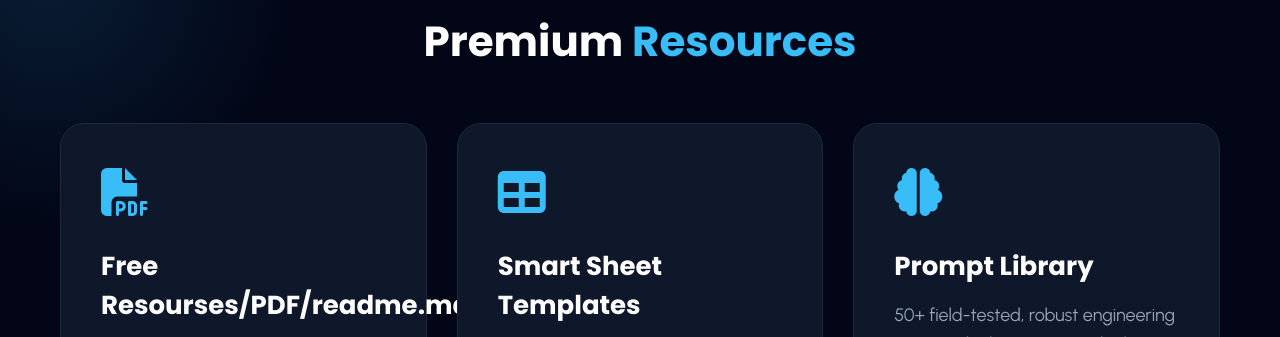
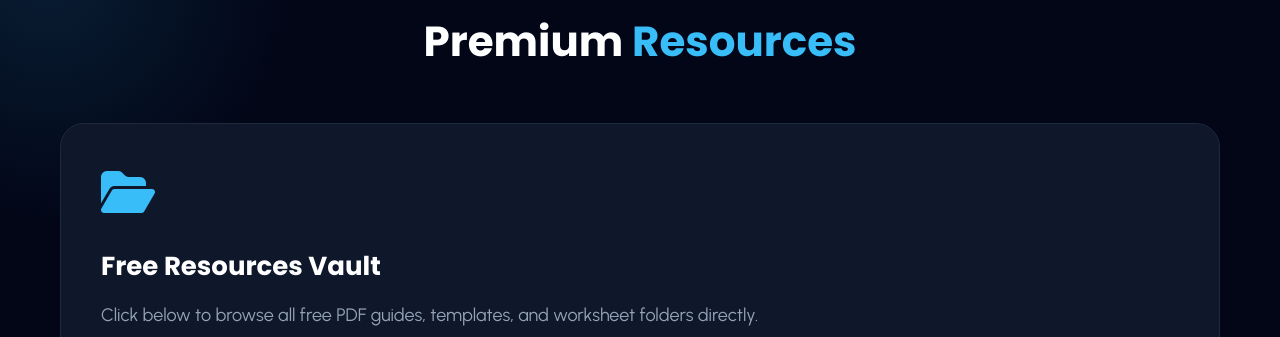
Before and after one commit to aiteachingstudio-design/My-Website, a plain HTML site: page index.html in a window 1280 px wide. Shown: the part 870-1207 px from the top of the page. Drawn offline with Linux system fonts and the light colour scheme.

Commit message:
Update index.html

```diff
--- a/index.html
+++ b/index.html
@@ -97,17 +97,16 @@
     <div class="container" id="resources">
         <h2 class="section-title">Premium <span>Resources</span></h2>
 
-        <div class="grid">
-            <div class="card">
-                <div>
-                    <div class="card-icon"><i class="fa-solid fa-file-pdf"></i></div>
-                    <h3>Free Resourses/PDF/readme.md</h3>
-                    <p>Ready to use worksheet templates.</p>
-                </div>
-                <a href="worksheets.pdf" download class="btn-secondary"><i class="fa-solid fa-download"></i> Download Free</a>
-            </div>
-
-            <div class="card">
+      <div class="card">
+    <div>
+        <div class="card-icon"><i class="fa-solid fa-folder-open"></i></div>
+        <h3>Free Resources Vault</h3>
+        <p>Click below to browse all free PDF guides, templates, and worksheet folders directly.</p>
+    </div>
+    <a href="https://github.com/aiteachingstudio-design/My-Website/tree/main/Free%20Resourses" target="_blank" class="btn-secondary">
+        <i class="fa-solid fa-folder-open"></i> Open Resources Folder
+    </a>
+</div>
                 <div>
                     <div class="card-icon"><i class="fa-solid fa-table"></i></div>
                     <h3>Smart Sheet Templates</h3>
```
